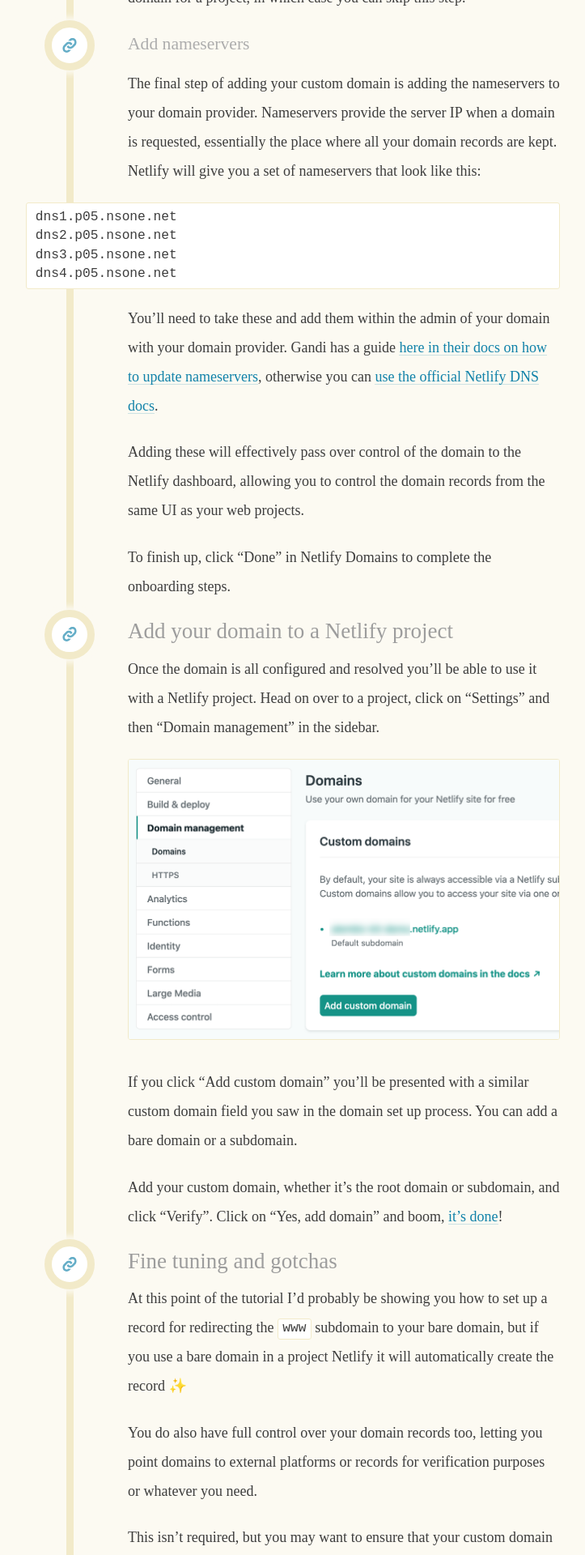
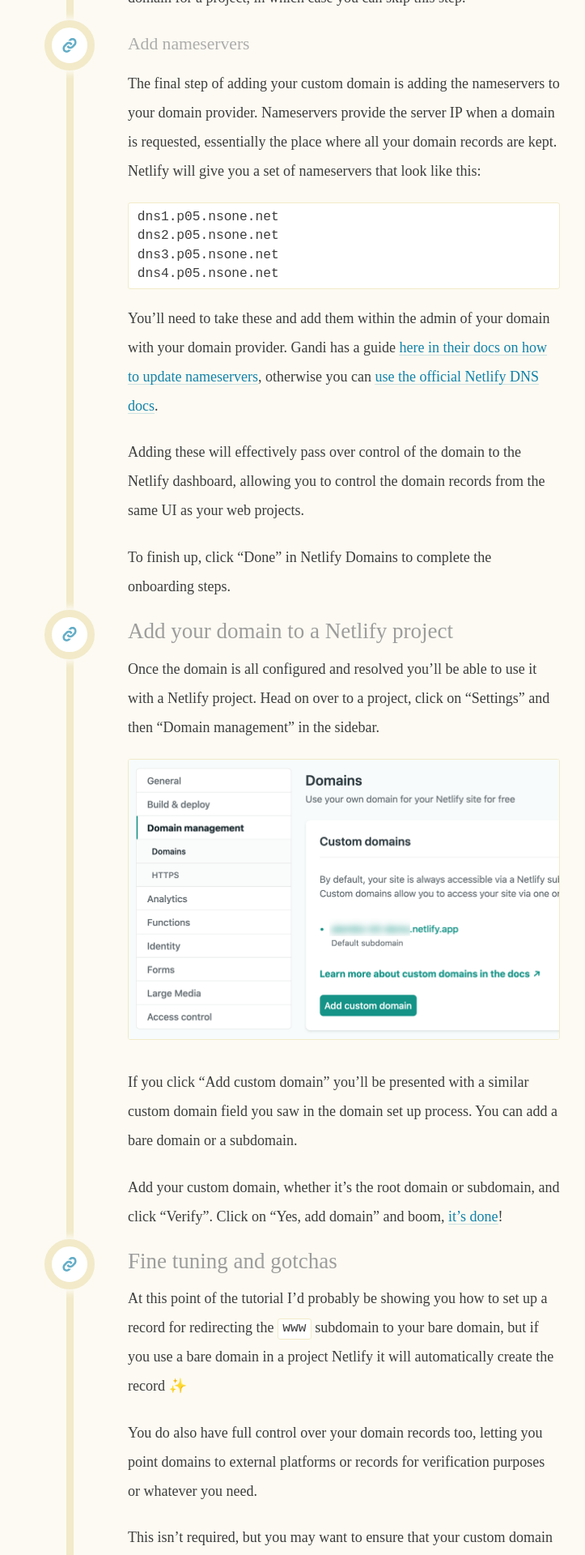
Before and after one commit to daviddarnes/david.darn.es, a Jekyll site: the page built from _posts/2020-07-28-switching-to-netlify-dns.md, in a window 1280 px wide. Shown: the part 4101-6021 px from the top of the page at 81% size, without its empty margins (278-1001 px from the left). Built offline with Jekyll 4.4.1, drawn with Linux system fonts in a browser that asks for light colours; some web fonts are replaced.

Commit message:
Fix code blocks, add banner image

````diff
--- a/_posts/2020-07-28-switching-to-netlify-dns.md
+++ b/_posts/2020-07-28-switching-to-netlify-dns.md
@@ -53,7 +53,7 @@
 
 The final step of adding your custom domain is adding the nameservers to your domain provider. Nameservers provide the server IP when a domain is requested, essentially the place where all your domain records are kept. Netlify will give you a set of nameservers that look like this:
 
-```
+``` txt
 dns1.p05.nsone.net
 dns2.p05.nsone.net
 dns3.p05.nsone.net
@@ -84,7 +84,7 @@
 
 This isn't required, but you may want to ensure that your custom domain is the defacto address for your site by redirecting your Netlify app subdomain. Redirecting it can be done by adding the following to a file called `_redirects` to the root of your project:
 
-``` txt
+```
 http://myproject.netlify.app/* http://myproject.com/:splat 301!
 https://myproject.netlify.app/* https://myproject.com/:splat 301!
 ```
````
Also changed, not shown: images/netlify-dns/netlify-dns-banner.png (added).
